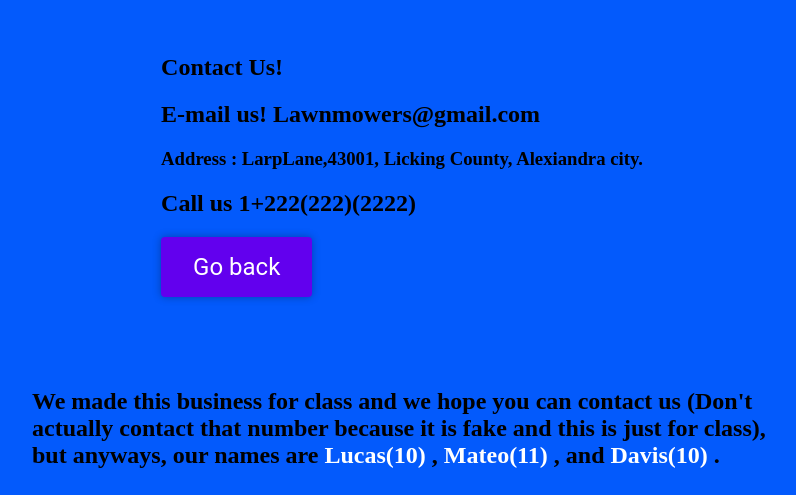
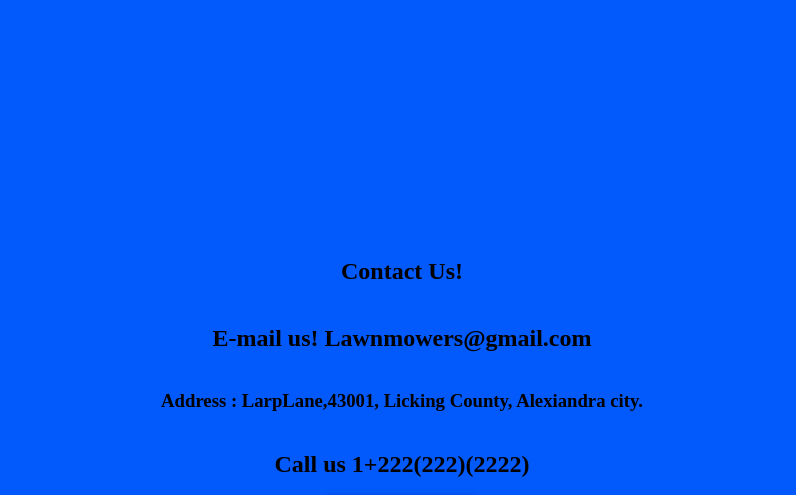
Before and after one commit to miner007zwolfe/LawnMowers, a plain HTML site: page contact.html in a window 1280 px wide. Shown: the part 272-767 px from the top of the page, without its empty margins (238-1034 px from the left). Drawn offline with Linux system fonts and the light colour scheme.

Commit message:
Update styles.css

```diff
--- a/styles.css
+++ b/styles.css
@@ -57,3 +57,10 @@ span.ripple {
     opacity: 0;
   }
 }
+
+section {
+   display: grid;
+   place-items: center;
+   align-content: center;
+   min-height: 100vh;
+}
```
